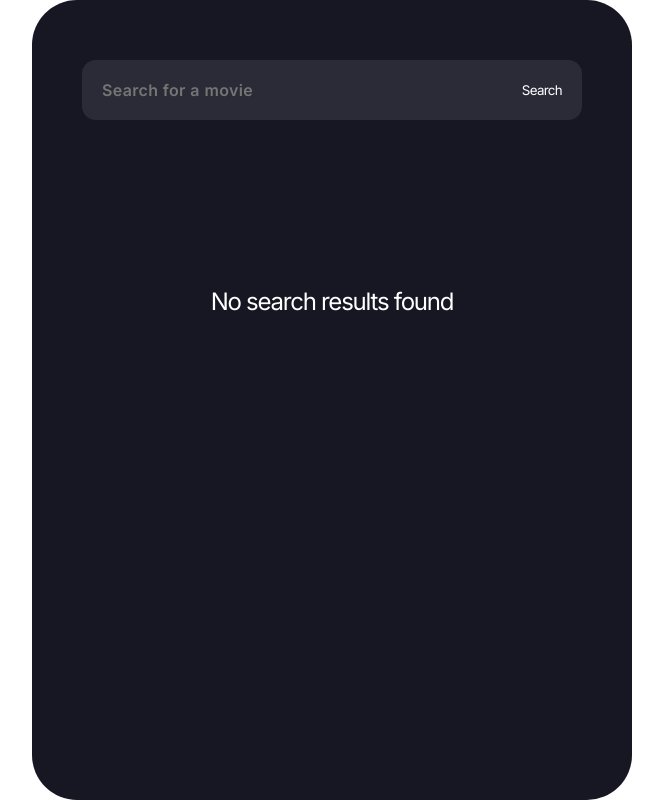
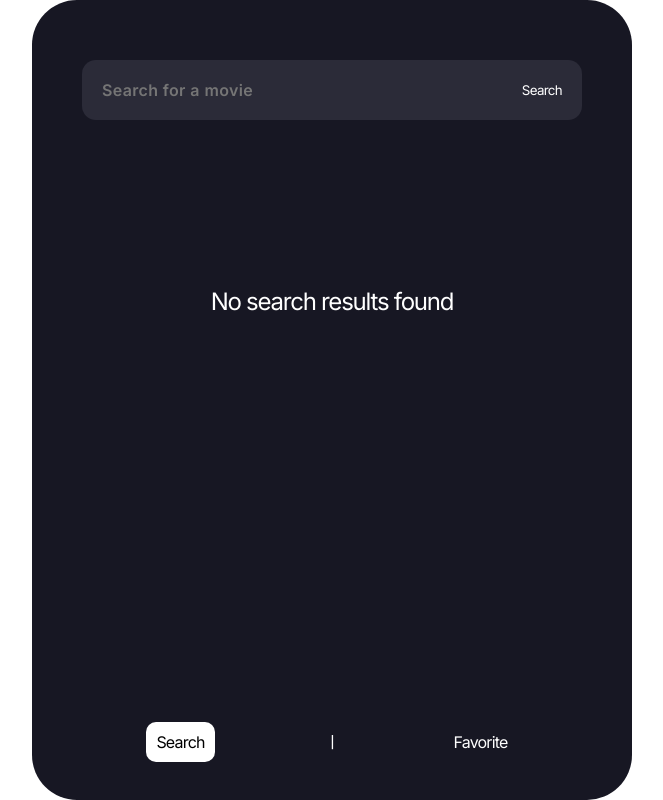
Before and after one commit to hsw824/movie_app, a React (Create React App) app: page / in a window 1280 px wide. Shown: the whole page, without its empty margins (308-971 px from the left). Built offline with nearby package versions, Linux system fonts and the light colour scheme; a web font is replaced by a local one.

Commit message:
Refactoring: 기본 레이아웃 만들어 푸터 고정하였음

```diff
--- /dev/null
+++ b/src/Layouts/Footer/footer.module.scss
@@ -0,0 +1,32 @@
+@use 'src/styles/constants/colors';
+
+.menuContainer {
+  position: fixed;
+  bottom: 50px;
+  width: 600px;
+  color: colors.$WHITE;
+
+  .menuWrapper {
+    display: flex;
+    justify-content: space-around;
+
+    &::after {
+      position: absolute;
+      content: 'ㅣ';
+    }
+
+    li {
+      a {
+        padding: 10px;
+        color: colors.$WHITE;
+        cursor: pointer;
+      }
+
+      .selected {
+        color: colors.$BLACK;
+        background-color: colors.$WHITE;
+        border-radius: 10px;
+      }
+    }
+  }
+}
--- /dev/null
+++ b/src/Layouts/Footer/index.tsx
@@ -0,0 +1,24 @@
+import { NavLink } from 'react-router-dom'
+
+import styles from './footer.module.scss'
+
+const Footer = () => {
+  return (
+    <footer className={styles.menuContainer}>
+      <ul className={styles.menuWrapper}>
+        <li>
+          <NavLink to='/' className={({ isActive }) => (isActive ? styles.selected : undefined)}>
+            Search
+          </NavLink>
+        </li>
+        <li>
+          <NavLink to='/favorite' className={({ isActive }) => (isActive ? styles.selected : undefined)}>
+            Favorite
+          </NavLink>
+        </li>
+      </ul>
+    </footer>
+  )
+}
+
+export default Footer
--- /dev/null
+++ b/src/Layouts/index.tsx
@@ -0,0 +1,17 @@
+import { Outlet } from 'react-router-dom'
+import Footer from './Footer'
+
+import styles from './layouts.module.scss'
+
+const Layout = () => {
+  return (
+    <div className={styles.layoutWrapper}>
+      <main>
+        <Outlet />
+      </main>
+      <Footer />
+    </div>
+  )
+}
+
+export default Layout
--- /dev/null
+++ b/src/Layouts/layouts.module.scss
@@ -0,0 +1,7 @@
+.layoutWrapper {
+  height: 100%;
+
+  main {
+    height: 100%;
+  }
+}
--- a/src/routes/index.tsx
+++ b/src/routes/index.tsx
@@ -3,14 +3,17 @@ import Search from './Search'
 import Favorite from './Favorite'
 
 import styles from './routes.module.scss'
+import Layout from 'Layouts'
 
 const App = () => {
   return (
     <BrowserRouter>
       <div className={styles.app}>
         <Routes>
-          <Route path='/' element={<Search />} />
-          <Route path='favorite' element={<Favorite />} />
+          <Route element={<Layout />}>
+            <Route path='/' element={<Search />} />
+            <Route path='favorite' element={<Favorite />} />
+          </Route>
         </Routes>
       </div>
     </BrowserRouter>
```
Also changed, not shown: src/components/Footer.tsx (deleted, +0 -22 lines), src/components/footer.module.scss (deleted, +0 -29 lines).
